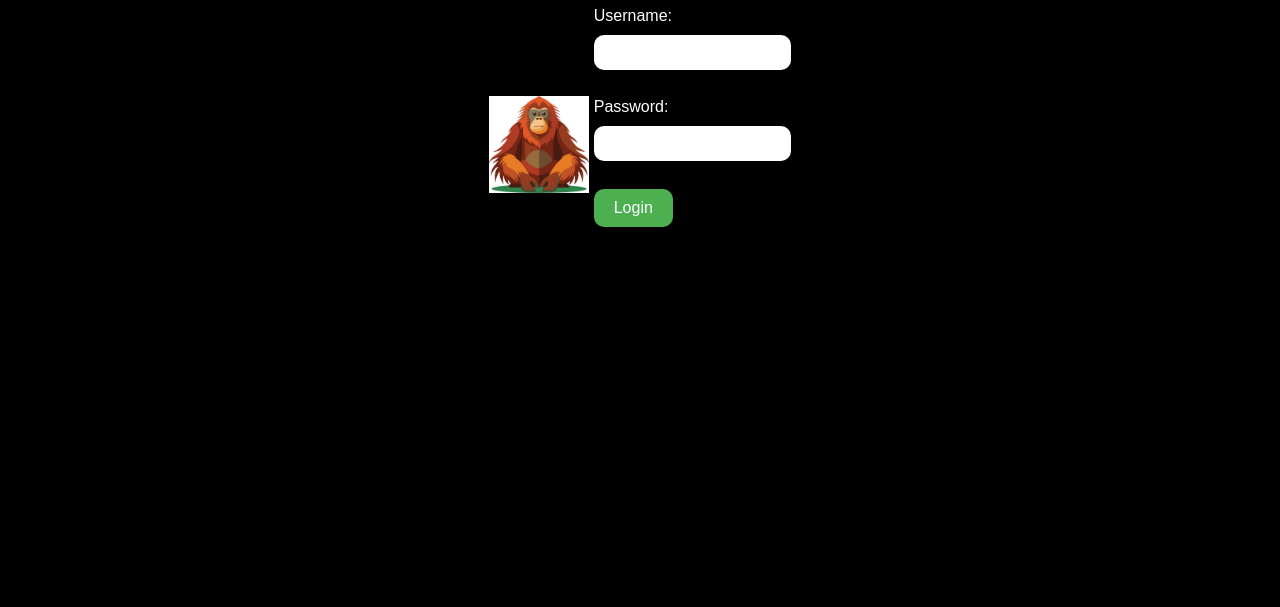
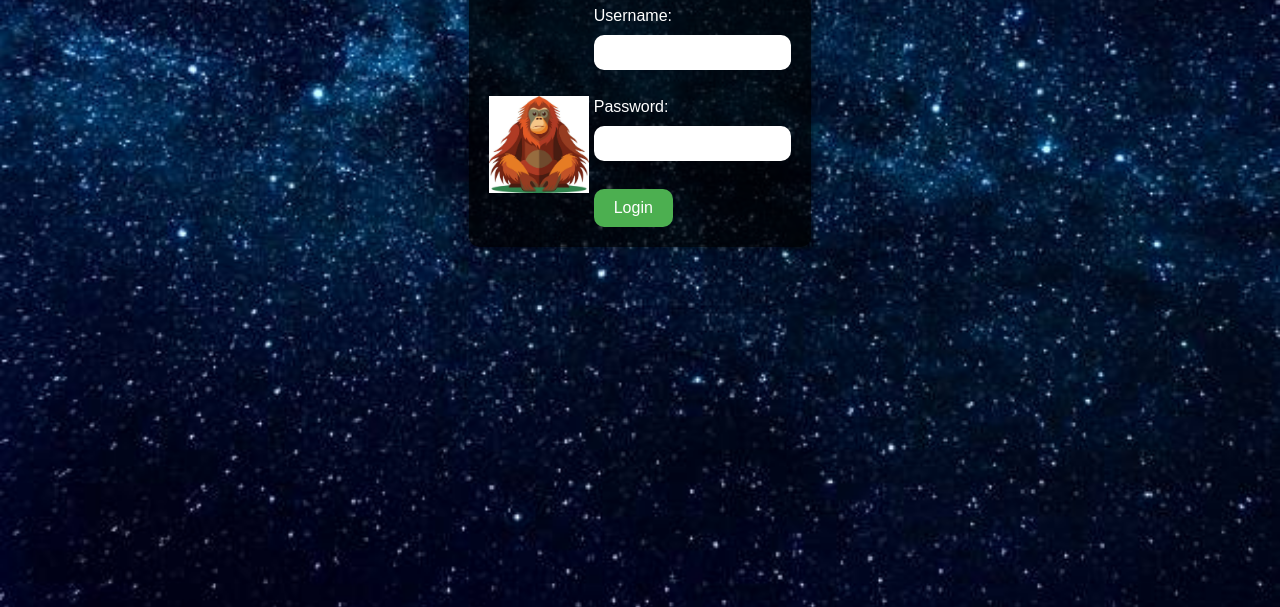
Before and after one commit to DavideM10/Sito-di-Erziclap, a website: page index.html in a window 1280 px wide. Shown: the part 193-800 px from the top of the page. Drawn offline with Linux system fonts and the light colour scheme.

Commit message:
Ripristina il cielo stellato nella schermata di login e aggiungi pulsante per eseguire codice Python

```diff
--- a/style.css
+++ b/style.css
@@ -2,7 +2,8 @@ body {
     font-family: 'Arial', sans-serif;
     text-align: center;
     margin-top: 50px;
-    background-color: black; /* Imposta lo sfondo nero di default */
+    background: url('stars.jpg') no-repeat center center fixed; /* Ripristina il cielo stellato */
+    background-size: cover;
     color: white;
 }
 
```
